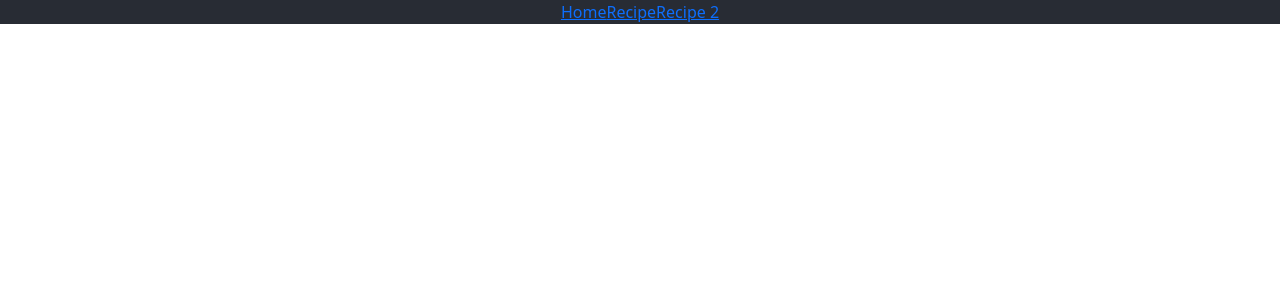
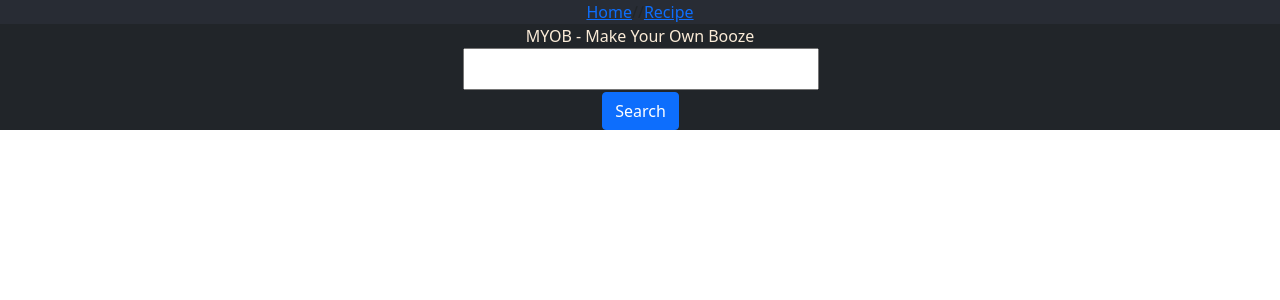
Before and after one commit to fryfritter/CocktailRecipe, a React (Create React App) app: page /recipes in a window 1280 px wide. Shown: the top 300 px of the page. Built offline with nearby package versions, Linux system fonts and the light colour scheme.

Commit message:
add search recipe by name

```diff
--- a/package.json
+++ b/package.json
@@ -12,6 +12,7 @@
     "react-bootstrap": "^1.6.1",
     "react-dom": "^17.0.2",
     "react-loader-spinner": "^4.0.0",
+    "react-router-bootstrap": "^0.25.0",
     "react-router-dom": "^5.2.0",
     "react-scripts": "4.0.3",
     "web-vitals": "^1.0.1"
--- a/src/App.css
+++ b/src/App.css
@@ -3,6 +3,10 @@
   background-color: #282c34;
   height: 100%;
   width: 100%;
+}
+
+.header_link {
+  text-align: left;
 }
 
 .App-logo {
--- a/src/App.js
+++ b/src/App.js
@@ -1,4 +1,12 @@
+import {
+  Container,
+  Nav,
+  Navbar,
+  ToggleButton,
+  ToggleButtonGroup,
+} from "react-bootstrap";
 import { BrowserRouter, NavLink, Route, Switch } from "react-router-dom";
+import { LinkContainer } from "react-router-bootstrap";
 import "./App.css";
 import CocktailListingWithRouter from "./components/CocktailListing";
 import RecipesDetails from "./components/RecipeDetails";
@@ -8,17 +16,17 @@ function App() {
     <div className="App">
       <BrowserRouter>
         <header>
-          <NavLink to="/home">Home</NavLink>
-          <NavLink to="/recipes">Recipe</NavLink>
-
-          <NavLink
-            to={{ pathname: "/recipes", aboutProps: { drinkId: 15933 } }}
-          >
-            Recipe 2
+          <NavLink to="/home" className="header_link">
+            Home
+          </NavLink>
+          //
+          <NavLink to="/recipes" className="header_link">
+            Recipe
           </NavLink>
           <Switch>
             <Route exact path="/home" component={CocktailListingWithRouter} />
             <Route exact path="/recipes/:drinkId" component={RecipesDetails} />
+            <Route exact path="/recipes" component={RecipesDetails} />
           </Switch>
         </header>
       </BrowserRouter>
--- a/src/components/CocktailDetailCard.js
+++ /dev/null
@@ -1,33 +0,0 @@
-import React from "react";
-import { Image } from "react-bootstrap";
-
-import "./RecipeDetails.css";
-
-const CocktailDetailCard = ({ recipeDetail }) => {
-  return (
-    <div className="recipe-detail__container">
-      {" "}
-      <Image
-        className="recipe-detail__image"
-        src={recipeDetail.strDrinkThumb}
-      />
-      <div className="recipe-detail">
-        <div className="recipe-detail__cocktail-name">
-          {recipeDetail.strDrink}
-        </div>{" "}
-        Drink with : {recipeDetail.strGlass} <br />
-        What you need :{" "}
-        <ul>
-          <li>{recipeDetail.strIngredient1}</li>
-          <li>{recipeDetail.strIngredient2}</li>
-          <li>{recipeDetail.strIngredient3}</li>
-          <li>{recipeDetail.strIngredient4}</li>
-        </ul>
-        How to prepare :
-        <br /> {recipeDetail.strInstructions} <br />
-      </div>
-    </div>
-  );
-};
-
-export default CocktailDetailCard;
--- a/src/components/CocktailListing.css
+++ b/src/components/CocktailListing.css
@@ -1,5 +1,9 @@
 .app-style {
   /* background-color: grey; */
+}
+
+.header {
+  color: antiquewhite;
 }
 
 .btn-group__style {
--- a/src/components/CocktailListing.js
+++ b/src/components/CocktailListing.js
@@ -59,7 +59,8 @@ const CocktailListing = (props) => {
     ));
   };
   return (
-    <div class="container bg-dark">
+    <div className="container bg-dark">
+      <div className="header">Pick your booze</div>
       <div>
         <ButtonGroup>{printButtonAtoZ()}</ButtonGroup>
       </div>
@@ -67,6 +68,7 @@ const CocktailListing = (props) => {
       {isLoading && <Loader />}
       <div class="cocktail-list">
         {!isLoading &&
+          recipes !== null &&
           recipes.map((recipe) => (
             <CocktailListCard
               id={recipe.idDrink}
--- a/src/components/RecipeDetails.js
+++ b/src/components/RecipeDetails.js
@@ -3,11 +3,14 @@ import axiosInstance from "../utils/axios";
 import { Loader } from "react-loader-spinner";
 import useStateWithPromise from "../utils/useStateWithPromise";
 import "./RecipeDetails.css";
-import { Container, Grid, Image } from "react-bootstrap";
-import CocktailDetailCard from "./CocktailDetailCard";
+import { Button, Container, Grid, Image } from "react-bootstrap";
+import RecipeDetailsCard from "./RecipeDetailsCard";
+import { Carousel } from "bootstrap";
 
 const RecipesDetails = (props) => {
   const [cocktailRecipe, setCocktailRecipe] = useStateWithPromise([]);
+  const [cocktailNameToSearch, setCocktailNameToSearch] =
+    useStateWithPromise("");
   const [isLoading, setIsLoading] = useStateWithPromise(false);
   const {
     match: { params },
@@ -17,11 +20,45 @@ const RecipesDetails = (props) => {
     console.log("i am in recipe details " + params.drinkId);
     setIsLoading(true);
     console.log("is loading " + isLoading);
+    console.log("param id is" + params.drinkId);
+
+    if (params.drinkId !== undefined) {
+      axiosInstance
+        .get("/lookup.php", {
+          params: {
+            i: params.drinkId,
+          },
+        })
+        //   .then((response) => response.json()) // convert data to json
+        .then((response) => {
+          console.log("gotten response");
+          console.log(response.data.drinks);
+          setIsLoading(false);
+
+          console.log("is loading " + isLoading);
+
+          setCocktailRecipe(response.data.drinks);
+          console.log("printing recipe" + cocktailRecipe);
+        });
+    }
+  };
+
+  useEffect(() => {
+    loadData();
+  }, []);
+
+  const handleChangeCocktailSearchInput = (e) => {
+    console.log(e.target.value);
+    setCocktailNameToSearch(e.target.value);
+  };
+  const searchCocktailByName = () => {
+    console.log("search by name" + cocktailNameToSearch);
+    setIsLoading(true);
 
     axiosInstance
-      .get("/lookup.php", {
+      .get("/search.php", {
         params: {
-          i: params.drinkId,
+          s: cocktailNameToSearch,
         },
       })
       //   .then((response) => response.json()) // convert data to json
@@ -37,18 +74,25 @@ const RecipesDetails = (props) => {
       });
   };
 
-  useEffect(async () => {
-    loadData();
-  }, []);
-
   return (
     <div className="bg-dark">
+      <div className="header">MYOB - Make Your Own Booze</div>
+
+      <div className="recipe-detail__cocktail-name">
+        {" "}
+        <input
+          name="cocktailName"
+          onChange={handleChangeCocktailSearchInput}
+        />{" "}
+        <br />
+        <Button onClick={() => searchCocktailByName()}> Search </Button>
+      </div>
+
       {!isLoading &&
+        cocktailRecipe !== undefined &&
         cocktailRecipe.map((recipe) => (
-          // <div>{recipe.idDrink + recipe.strDrinkThumb + recipe.strDrink}</div>
-          // <div border="primary" className="recipe-detail__container ">
           <div>
-            <CocktailDetailCard recipeDetail={recipe} />
+            <RecipeDetailsCard recipeDetail={recipe} />
           </div>
         ))}
     </div>
--- /dev/null
+++ b/src/components/RecipeDetailsCard.js
@@ -0,0 +1,56 @@
+import React from "react";
+import { Image } from "react-bootstrap";
+
+import "./RecipeDetails.css";
+
+const CocktailDetailsCard = ({ recipeDetail }) => {
+  return (
+    <div className="recipe-detail__container">
+      {" "}
+      <Image
+        className="recipe-detail__image"
+        src={recipeDetail.strDrinkThumb}
+      />
+      <div className="recipe-detail">
+        <div className="recipe-detail__cocktail-name">
+          {recipeDetail.strDrink}
+        </div>
+        Drink with what : <br /> {recipeDetail.strGlass} <br /> <br />
+        What you need :{" "}
+        <ul>
+          {checkIngredient(recipeDetail).map((ingredient) => (
+            <li>{ingredient}</li>
+          ))}
+        </ul>
+        How to prepare :
+        <br /> {recipeDetail.strInstructions}
+        <br />
+      </div>
+    </div>
+  );
+};
+
+const checkIngredient = (recipeDetail) => {
+  let arrIngredient = [];
+  if (recipeDetail.strIngredient1 !== null)
+    arrIngredient.push(recipeDetail.strIngredient1);
+  if (recipeDetail.strIngredient2 !== null)
+    arrIngredient.push(recipeDetail.strIngredient2);
+  if (recipeDetail.strIngredient3 !== null)
+    arrIngredient.push(recipeDetail.strIngredient3);
+  if (recipeDetail.strIngredient4 !== null)
+    arrIngredient.push(recipeDetail.strIngredient4);
+  if (recipeDetail.strIngredient5 !== null)
+    arrIngredient.push(recipeDetail.strIngredient5);
+  if (recipeDetail.strIngredient6 !== null)
+    arrIngredient.push(recipeDetail.strIngredient6);
+  if (recipeDetail.strIngredient7 !== null)
+    arrIngredient.push(recipeDetail.strIngredient7);
+  if (recipeDetail.strIngredient8 !== null)
+    arrIngredient.push(recipeDetail.strIngredient8);
+  if (recipeDetail.strIngredient9 !== null)
+    arrIngredient.push(recipeDetail.strIngredient9);
+
+  return arrIngredient;
+};
+export default CocktailDetailsCard;
```
Also changed, not shown: 2 other files (tests, documents, lock files or other folders).
